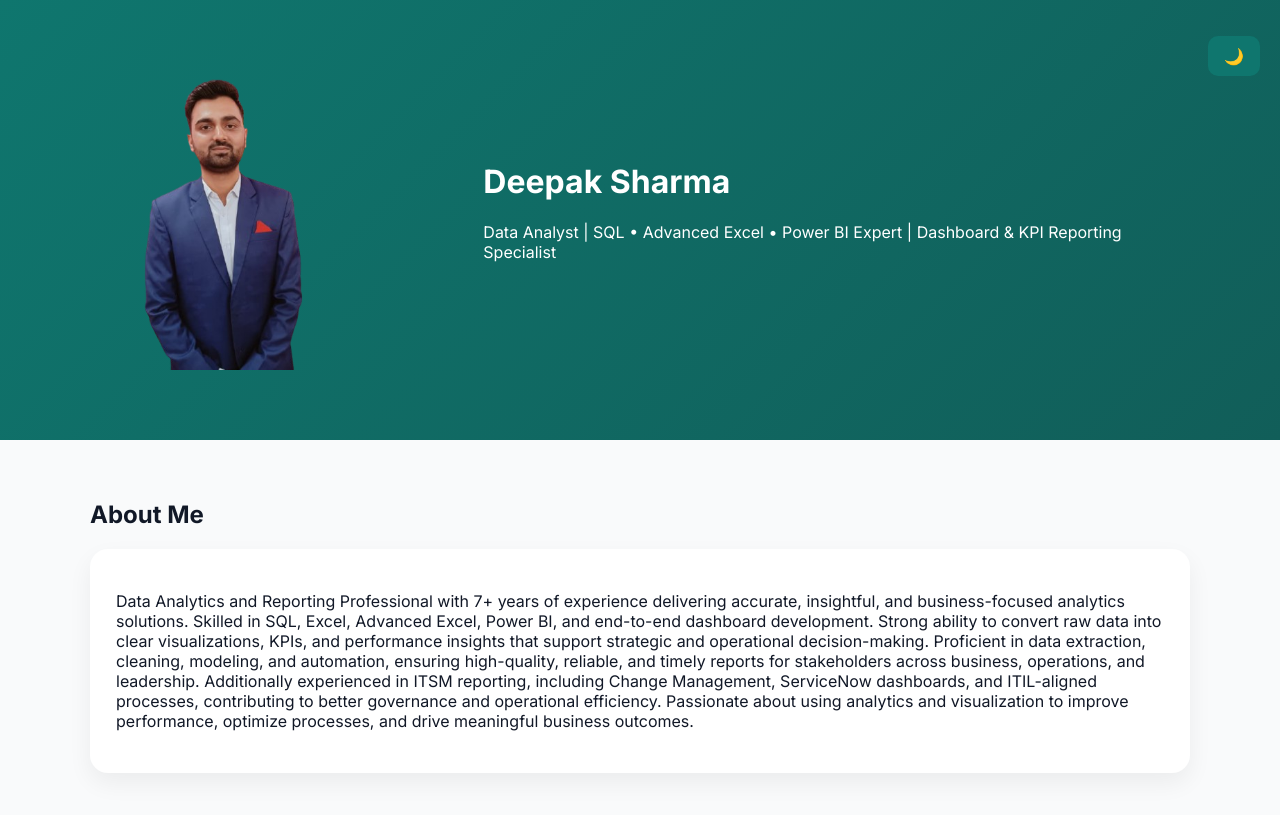
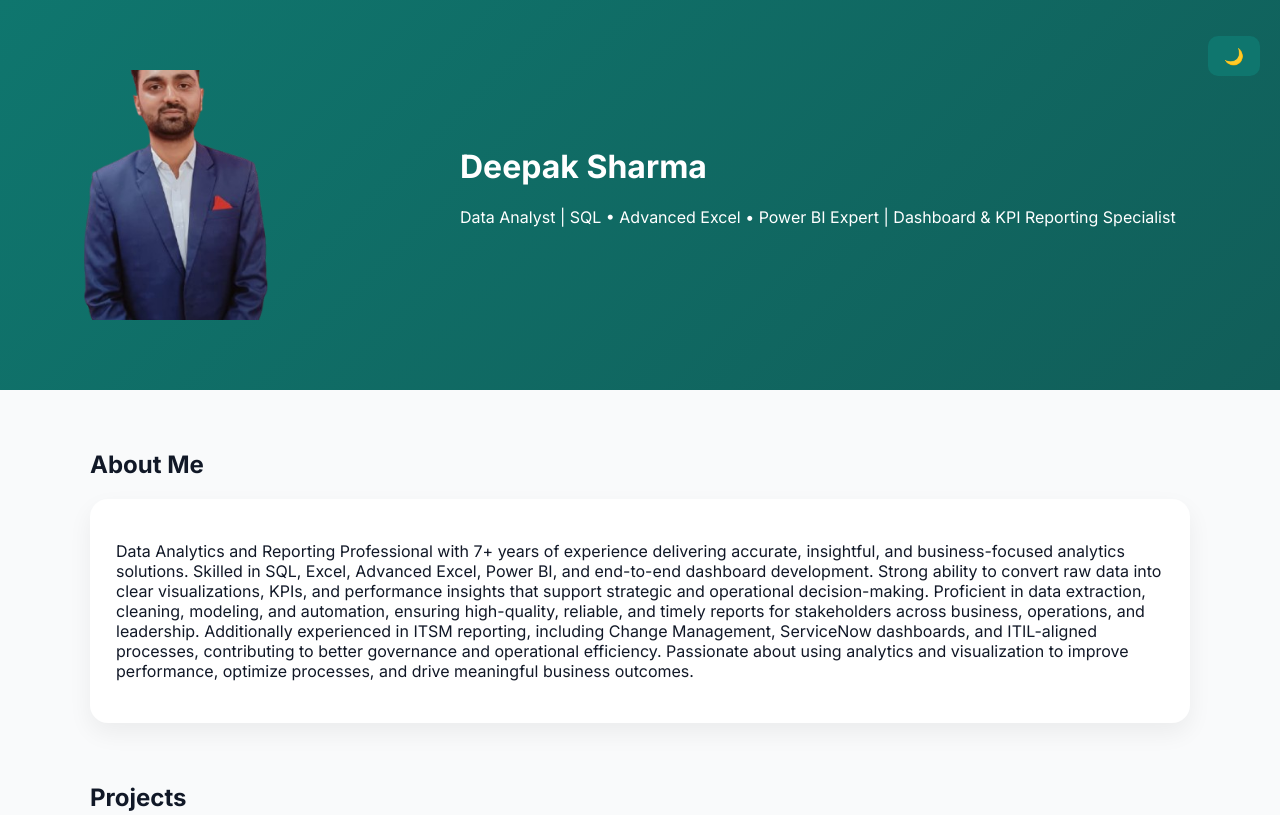
Before and after one commit to deepakofficial93/DeepakSharmaPortfolio, a plain HTML site: page index.html in a window 1280 px wide. Shown: the top 815 px of the page. Drawn offline with Linux system fonts and the light colour scheme.

Commit message:
Update index.html

```diff
--- a/index.html
+++ b/index.html
@@ -15,8 +15,8 @@
     .btn:hover{background:#115e59}
 
     header{background:linear-gradient(135deg,#0f766e,#115e59);color:#fff;padding:70px 20px}
-    .hero{max-width:1100px;margin:auto;display:grid;grid-template-columns:1fr 2fr;gap:40px;align-items:center}
-    .hero img{width:300px;height:300px;border-radius:0;object-fit:cover;}
+    .hero{max-width:1900px;margin:auto;display:grid;grid-template-columns:1fr 2fr;gap:40px;align-items:center}
+    .hero img{width:350px;height:250px;border-radius:0;object-fit:cover;}
 
     /* PROJECTS */
     .project-wrapper{position:relative;overflow:hidden;padding-right:18px}
```
